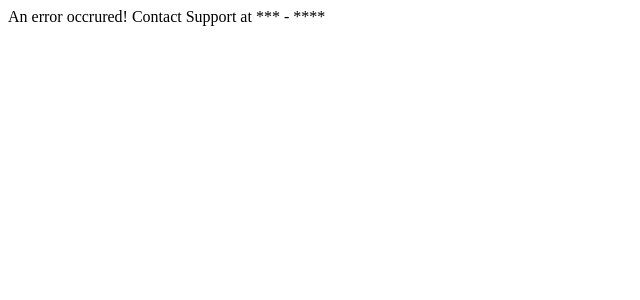
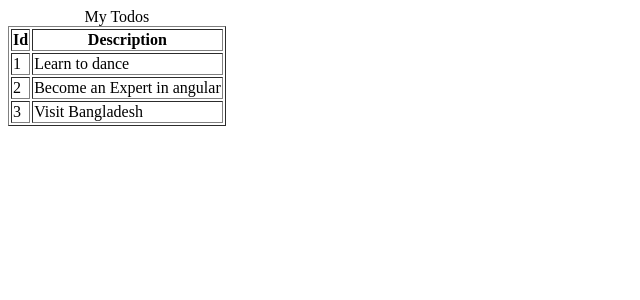
Before and after one commit to enamul95/angualar-frontend-spring-boot, an Angular app: page /todos in a window 1280 px wide. Shown: the top 300 px of the page, without its empty margins (0-640 px from the left). Built offline with nearby package versions, Linux system fonts and the light colour scheme.

Commit message:
add todo list & navigation

```diff
--- a/src/app/app-routing.module.ts
+++ b/src/app/app-routing.module.ts
@@ -1,6 +1,7 @@
 import { NgModule } from '@angular/core';
 import { Routes, RouterModule } from '@angular/router';
 import { ErrorComponent } from './error/error.component';
+import { ListTodosComponent } from './list-todos/list-todos.component';
 import { LoginComponent } from './login/login.component';
 import { WelcomeComponent } from './welcome/welcome.component';
 
@@ -8,6 +9,7 @@
   {path:"",component:LoginComponent},
   {path:"login",component:LoginComponent},
   {path:"welcome/:username",component:WelcomeComponent},
+  {path:"todos",component:ListTodosComponent},
   {path:"**",component:ErrorComponent},
 ];
 
--- a/src/app/app.module.ts
+++ b/src/app/app.module.ts
@@ -7,6 +7,7 @@
 import { WelcomeComponent } from './welcome/welcome.component';
 import { LoginComponent } from './login/login.component';
 import { ErrorComponent } from './error/error.component';
+import { ListTodosComponent } from './list-todos/list-todos.component';
 
 
 @NgModule({
@@ -14,7 +15,8 @@
     AppComponent,
     WelcomeComponent,
     LoginComponent,
-    ErrorComponent
+    ErrorComponent,
+    ListTodosComponent
   ],
   imports: [
     BrowserModule,
--- /dev/null
+++ b/src/app/list-todos/list-todos.component.html
@@ -0,0 +1,16 @@
+<table border="1">
+    <caption>My Todos</caption>
+    <thead>
+        <tr>
+            <th>Id</th>
+            <th>Description</th>
+        </tr>
+
+    </thead>
+    <tbody>
+        <tr *ngFor = "let todo of todos">
+            <td>{{todo.id}}</td>
+            <td>{{todo.description}}</td>
+        </tr>
+    </tbody>
+</table>
--- /dev/null
+++ b/src/app/list-todos/list-todos.component.ts
@@ -0,0 +1,25 @@
+import { Component, OnInit } from '@angular/core';
+
+@Component({
+  selector: 'app-list-todos',
+  templateUrl: './list-todos.component.html',
+  styleUrls: ['./list-todos.component.css']
+})
+export class ListTodosComponent implements OnInit {
+
+  todos=[
+    {id:1, description:'Learn to dance'},
+    {id:2, description:'Become an Expert in angular'},
+    {id:3, description:'Visit Bangladesh'},
+  ]
+  // todo = {
+  //   id:1,
+  //   description:'Learn to dance'
+  // }
+
+  constructor() { }
+
+  ngOnInit(): void {
+  }
+
+}
--- a/src/app/welcome/welcome.component.html
+++ b/src/app/welcome/welcome.component.html
@@ -1 +1,11 @@
-Welcome {{username}}. Welcome to a awsome app.
+<div>
+Welcome {{username}}.
+
+
+
+Welcome to a awsome app.
+</div>
+
+<div>
+You can manage your todos from <a routerLink="/todos">here</a>
+</div>
```
Also changed, not shown: src/app/list-todos/list-todos.component.css (added), 1 other file (tests, documents, lock files or other folders).
